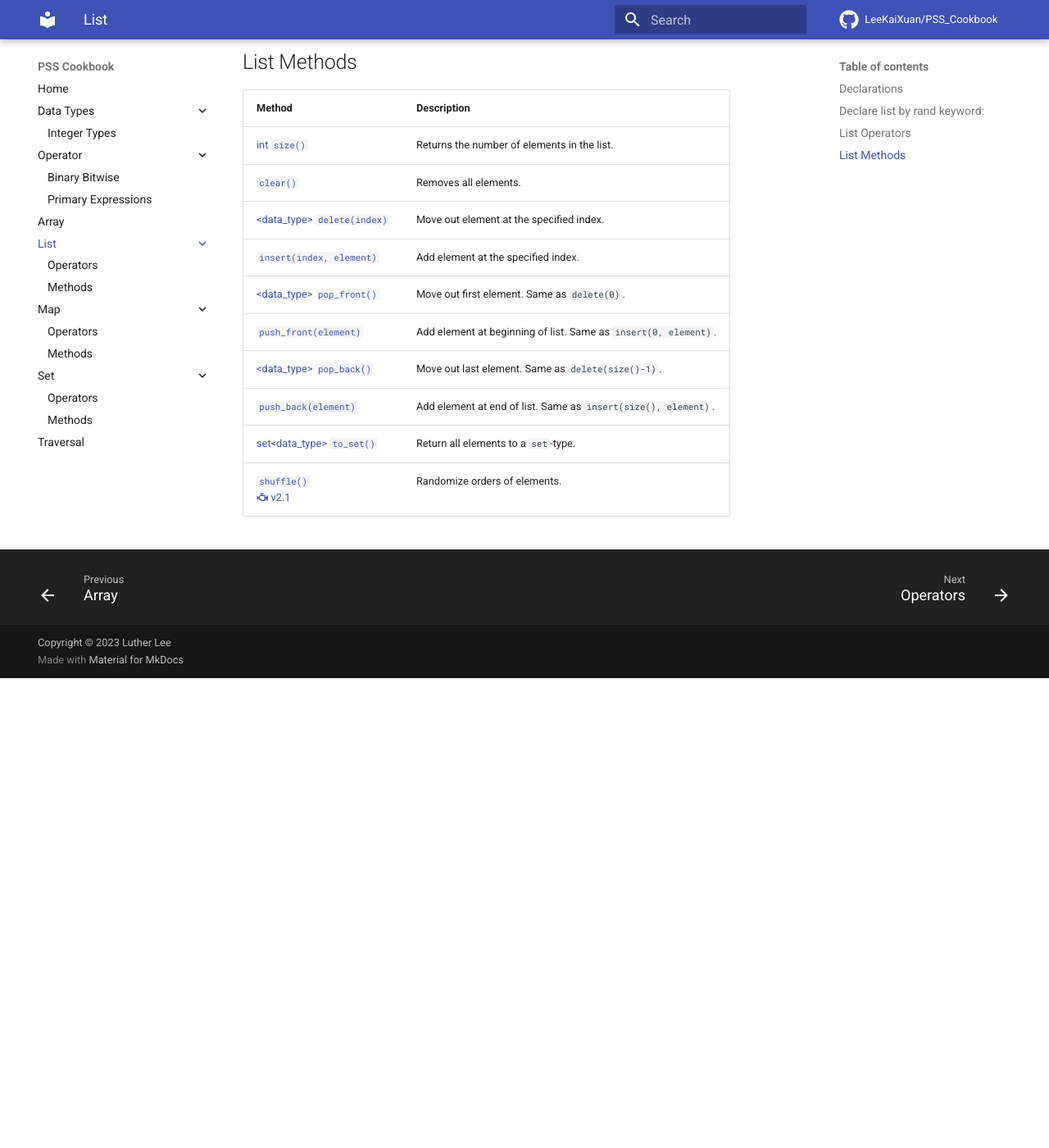
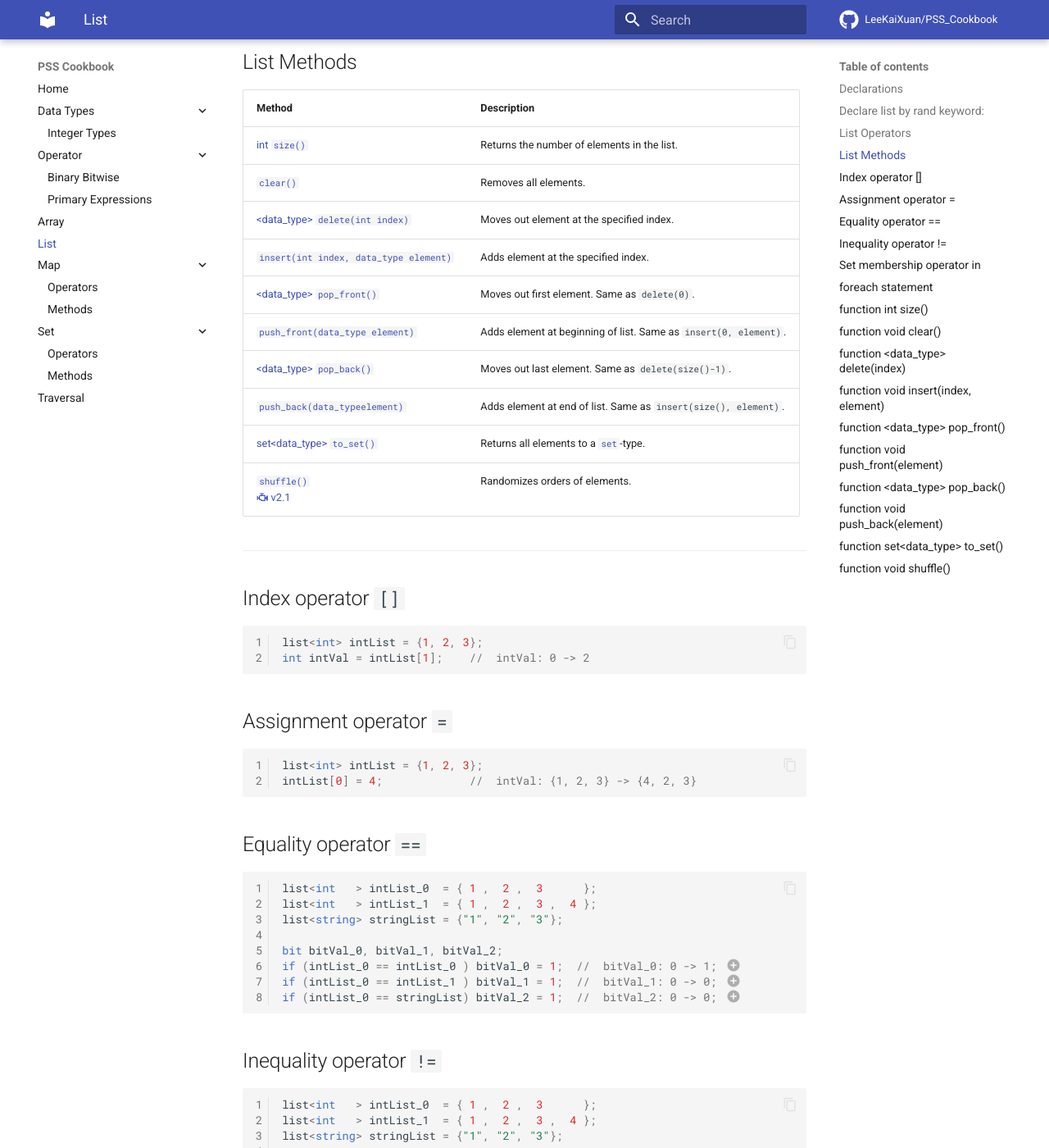
Before and after one commit to LeeKaiXuan/PSS_CookBook, an MkDocs documentation site: the page built from docs/List/index.md, in a window 1280 px wide and 1400 px high, scrolled down 1005 px. Shown: the whole window at 82% size. Built offline with MkDocs 1.6.1 and Material for MkDocs 9.7.7, drawn with Linux system fonts in a browser that asks for light colours; comment, search, counter and statistics services are not loaded; before the commit the page ends 1832 px from its top, so only the background shows below that; some of the changed text lies outside the part shown.

Commit message:
[PSSv2.1/7.9.3 Lists] Refactor "Operators" and "Methods" to "Declarations" page

````diff
--- a/docs/List/index.md
+++ b/docs/List/index.md
@@ -39,25 +39,160 @@ rand list<string > stringList;
 ```
 
 ## List Operators
-| Operator                                                                  | Description                                                                                                                                   |
-| :------------------------------------------------------------------------ | :-------------------------------------------------------------------------------------------------------------------------------------------- |
-| [`[]`](Operators.md#list_operators_index "Index operator `[]`")           | Used to access a specific element of a list.                                                                                                  |
-| [`=`](Operators.md#list_operators_assignment "Assignment operator `=`")   | Creates a copy of the list-type expression on the RHS and assigns it to the list on the LHS.                                                  |
-| [`==`](Operators.md#list_operators_equality "Equality operator `==`")     | Evaluates to *true* if all elements with corresponding indexes are equal.                                                                     |
-| [`!=`](Operators.md#list_operators_inequality "Inequality operator `!=`") | Evaluates to *true* if not all elements with corresponding indexes are equal.                                                                 |
-| [`in`](Operators.md#list_operators_in "Set membership operator `in`")     | It evaluates to *true* if the element specified on the left of the operator exists in the **list** collection on the right of the operator.   |
-| [`foreach`](Operators.md#list_operators_foreach "`foreach` statement")    | The foreach statement can be applied to a list to iterate over the list elements.                                                             |
+| Operator                                                      | Description                                                                                                                               |
+| :------------------------------------------------------------ | :---------------------------------------------------------------------------------------------------------------------------------------- |
+| [`[]`](index.md#list_index "Index operator `[]`")             | Used to access a specific element of a list.                                                                                              |
+| [`=`](index.md#list_assignment "Assignment operator `=`")     | Creates a copy of the `list`-type expression on the RHS and assigns it to the list on the LHS.                                            |
+| [`==`](index.md#list_equality "Equality operator `==`")       | Evaluates to *true* if all elements with corresponding indexes are equal.                                                                 |
+| [`!=`](index.md#list_inequality "Inequality operator `!=`")   | Evaluates to *true* if not all elements with corresponding indexes are equal.                                                             |
+| [`in`](index.md#list_in "Set membership operator `in`")       | It evaluates to *true* if the element specified on the left of the operator exists in the list collection on the right of the operator.   |
+| [`foreach`](index.md#list_foreach "`foreach` statement")      | The foreach statement can be applied to a list to iterate over the list elements.                                                         |
 
 ## List Methods
-| Method                                                                                                                                                        | Description                                                       |
-| :------------------------------------------------------------------------------------------------------------------------------------------------------------ | :---------------------------------------------------------------- |
-| [int `size()`](Methods.md#list_methods_size "function int `size()`")                                                                                          | Returns the number of elements in the list.                       |
-| [`clear()`](Methods.md#list_methods_clear "function void `clear()`")                                                                                          | Removes all elements.                                             |
-| [&lt;data_type&gt; `delete(index)`](Methods.md#list_methods_delete "function &lt;data_type&gt; `delete(index)`")                                              | Move out element at the specified index.                          |
-| [`insert(index, element)`](Methods.md#list_methods_insert "function `insert(index, element)`")                                                                | Add element at the specified index.                               |
-| [&lt;data_type&gt; `pop_front()`](Methods.md#list_methods_pop_front "function &lt;data_type&gt; `pop_front()`")                                               | Move out first element. Same as `delete(0)`.                      |
-| [`push_front(element)`](Methods.md#list_methods_push_front "function void `push_front(element)`")                                                             | Add element at beginning of list. Same as `insert(0, element)`.   |
-| [&lt;data_type&gt; `pop_back()`](Methods.md#list_methods_pop_back "function &lt;data_type&gt; `pop_back()`")                                                  | Move out last element. Same as `delete(size()-1)`.                |
-| [`push_back(element)`](Methods.md#list_methods_push_back "function void `push_back(element)`")                                                                | Add element at end of list. Same as `insert(size(), element)`.    |
-| [set&lt;data_type&gt; `to_set()`](Methods.md#list_methods_to_set "function set&lt;data_type&gt; `to_set()`")                                                  | Return all elements to a `set`-type.                              |
-| [`shuffle()`](Methods.md#list_methods_shuffle "function void `shuffle()`")<br>[:material-engine-outline: v2.1](../index.md#reference "LRM minimum version")   | Randomize orders of elements.                                     |
+| Method                                                                                                                                            | Description                                                       |
+| :------------------------------------------------------------------------------------------------------------------------------------------------ | :---------------------------------------------------------------- |
+| [int `size()`](index.md#list_size "function int `size()`")                                                                                        | Returns the number of elements in the list.                       |
+| [`clear()`](index.md#list_clear "function void `clear()`")                                                                                        | Removes all elements.                                             |
+| [&lt;data_type&gt; `delete(int index)`](index.md#list_delete "function &lt;data_type&gt; `delete(intindex)`")                                     | Moves out element at the specified index.                         |
+| [`insert(int index, data_type element)`](index.md#list_insert "function void `insert(int index, data_type element)`")                             | Adds element at the specified index.                              |
+| [&lt;data_type&gt; `pop_front()`](index.md#list_pop_front "function &lt;data_type&gt; `pop_front()`")                                             | Moves out first element. Same as `delete(0)`.                     |
+| [`push_front(data_type element)`](index.md#list_push_front "function void `push_front(data_type element)`")                                       | Adds element at beginning of list. Same as `insert(0, element)`.  |
+| [&lt;data_type&gt; `pop_back()`](index.md#list_pop_back "function &lt;data_type&gt; `pop_back()`")                                                | Moves out last element. Same as `delete(size()-1)`.               |
+| [`push_back(data_typeelement)`](index.md#list_push_back "function void `push_back(data_type element)`")                                           | Adds element at end of list. Same as `insert(size(), element)`.   |
+| [set&lt;data_type&gt; `to_set()`](index.md#list_to_set "function set&lt;data_type&gt; `to_set()`")                                                | Returns all elements to a [`set`](../Set/index.md#set)-type.      |
+| [`shuffle()`](index.md#list_shuffle "function void `shuffle()`")<br>[:material-engine-outline: v2.1](../index.md#reference "LRM minimum version") | Randomizes orders of elements.                                    |
+
+---
+
+## Index operator `[]` {#list_index}
+```sv linenums="1"
+list<int> intList = {1, 2, 3};
+int intVal = intList[1];    //  intVal: 0 -> 2
+```
+
+## Assignment operator `=` {#list_assignment}
+```sv linenums="1"
+list<int> intList = {1, 2, 3};
+intList[0] = 4;             //  intVal: {1, 2, 3} -> {4, 2, 3}
+```
+
+## Equality operator `==` {#list_equality}
+```sv linenums="1"
+list<int   > intList_0  = { 1 ,  2 ,  3      };
+list<int   > intList_1  = { 1 ,  2 ,  3 ,  4 };
+list<string> stringList = {"1", "2", "3"};
+
+bit bitVal_0, bitVal_1, bitVal_2;
+if (intList_0 == intList_0 ) bitVal_0 = 1;  //  bitVal_0: 0 -> 1; (1)
+if (intList_0 == intList_1 ) bitVal_1 = 1;  //  bitVal_1: 0 -> 0; (2)
+if (intList_0 == stringList) bitVal_2 = 1;  //  bitVal_2: 0 -> 0; (3)
+```
+
+1. Equalize **size**, **type**, **context**.
+2. Inequalize **size**, **context**.
+3. Inequalize **type**.
+
+## Inequality operator `!=` {#list_inequality}
+```sv linenums="1"
+list<int   > intList_0  = { 1 ,  2 ,  3      };
+list<int   > intList_1  = { 1 ,  2 ,  3 ,  4 };
+list<string> stringList = {"1", "2", "3"};
+
+bit bitVal_0, bitVal_1, bitVal_2;
+if (intList_0 != intList_0 ) bitVal_0 = 1;  //  bitVal_0: 0 -> 0; (1)
+if (intList_0 != intList_1 ) bitVal_1 = 1;  //  bitVal_1: 0 -> 1; (2)
+if (intList_0 != stringList) bitVal_2 = 1;  //  bitVal_2: 0 -> 1; (3)
+```
+
+1. Equalize **size**, **type**, **context**.
+2. Inequalize **size**, **context**.
+3. Inequalize **type**.
+
+## Set membership operator `in` {#list_in}
+```sv linenums="1"
+list<int> intList = {1, 2, 3};
+
+bit bitVal_0, bitVal_1;
+if ( 1 in intList) bitVal_0 = 1;            //  bitVal_0: 0 -> 1;
+if ( 0 in intList) bitVal_1 = 1;            //  bitVal_1: 0 -> 0;
+```
+
+???+ note
+
+    Operator that do not modify contents can be used within **activity**, **constraint**, or **covergroup**.
+
+## `foreach` statement {#list_foreach}
+```sv linenums="1"
+list<int> intList = {1, 2, 3};
+
+foreach (intList[i]) {
+    intList[i] = intList[i] + 1;            //  intList: {1, 2, 3} -> {2, 3, 4}
+}
+```
+
+???+ note
+
+    Operator can be used within **activity**, **constraint**, or **native exec code**.
+
+---
+
+## function int `size()` {#list_size}
+```sv linenums="1"
+list<int> intList = {1, 2, 3};
+int intVal = intList.size();        //  intVal: 0 -> 3
+```
+
+## function void `clear()` {#list_clear}
+```sv linenums="1"
+list<int> intList = {1, 2, 3};
+intList.clear();                    //  intList: {1, 2, 3} -> {}
+```
+
+## function &lt;data_type&gt; `delete(index)` {#list_delete}
+```sv linenums="1"
+list<int> intList = {1, 2, 3};
+int intVal = intList.delete(1);     //  intVal: 0 -> 2; intList: {1, 2, 3} -> {1, 3}
+```
+
+## function void `insert(index, element)` {#list_insert}
+```sv linenums="1"
+list<int> intList = {1, 2, 3};
+intList.insert(1, 6);               //  intList: {1, 2, 3} -> {1, 6, 2, 3}
+```
+
+## function &lt;data_type&gt; `pop_front()` {#list_pop_front}
+```sv linenums="1"
+list<int> intList = {1, 2, 3};
+int intVal = intList.pop_front();   //  intVal: 0 -> 1; intList: {1, 2, 3} -> {2, 3}
+```
+
+## function void `push_front(element)` {#list_push_front}
+```sv linenums="1"
+list<int> intList = {1, 2, 3};
+intList.push_front(4);              //  intList: {1, 2, 3} -> {4, 1, 2, 3}
+```
+
+## function &lt;data_type&gt; `pop_back()` {#list_pop_back}
+```sv linenums="1"
+list<int> intList = {1, 2, 3};
+int intVal = intList.pop_back();    //  intVal: 0 -> 3; intList: {1, 2, 3} -> {1, 2}
+```
+
+## function void `push_back(element)` {#list_push_back}
+```sv linenums="1"
+list<int> intList = {1, 2, 3};
+intList.push_back(4);               //  intList: {1, 2, 3} -> {1, 2, 3, 4}
+```
+
+## function set&lt;data_type&gt; `to_set()` {#list_to_set}
+```sv linenums="1"
+list<int> intList = {1, 2, 1};
+set<int> intSet = intList.to_set(); //  intSet: {} -> {1, 2}
+```
+
+## function void `shuffle()` {#list_shuffle}
+[:material-engine-outline: v2.1](../index.md#reference "LRM minimum version")
+```sv linenums="1"
+list<int> intList = {1, 2};
+intList.shuffle();                  //  intList: {1, 2} -> {1, 2} or {2, 1}
+```
--- a/mkdocs.yml
+++ b/mkdocs.yml
@@ -82,8 +82,6 @@ nav:
     - Array/index.md
   - List:
     - List/index.md
-    - Operators: List/Operators.md
-    - Methods: List/Methods.md
   - Map:
     - Map/index.md
     - Operators: Map/Operators.md
````
Also changed, not shown: docs/List/Methods.md (deleted, +0 -67 lines), docs/List/Operators.md (deleted, +0 -76 lines).
